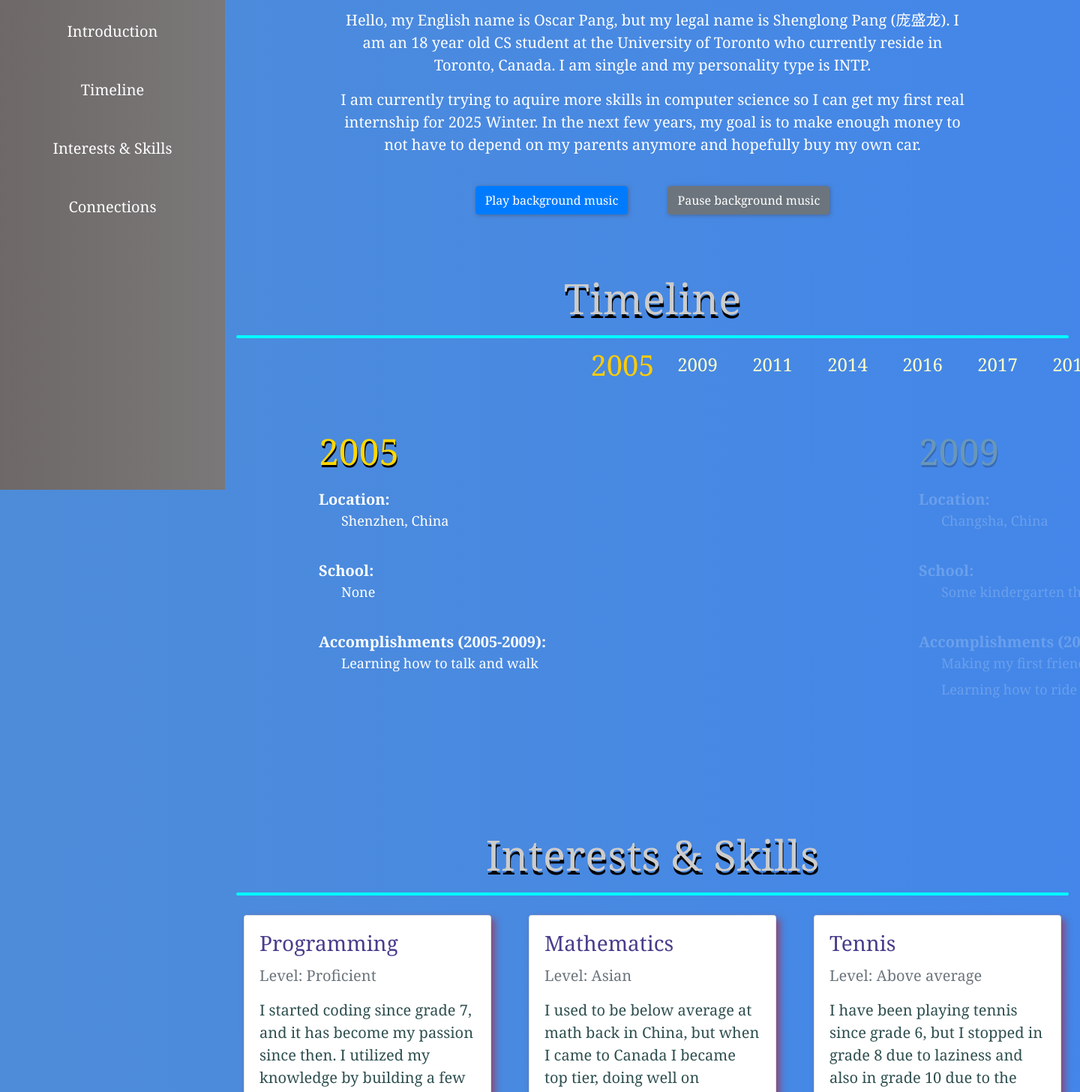
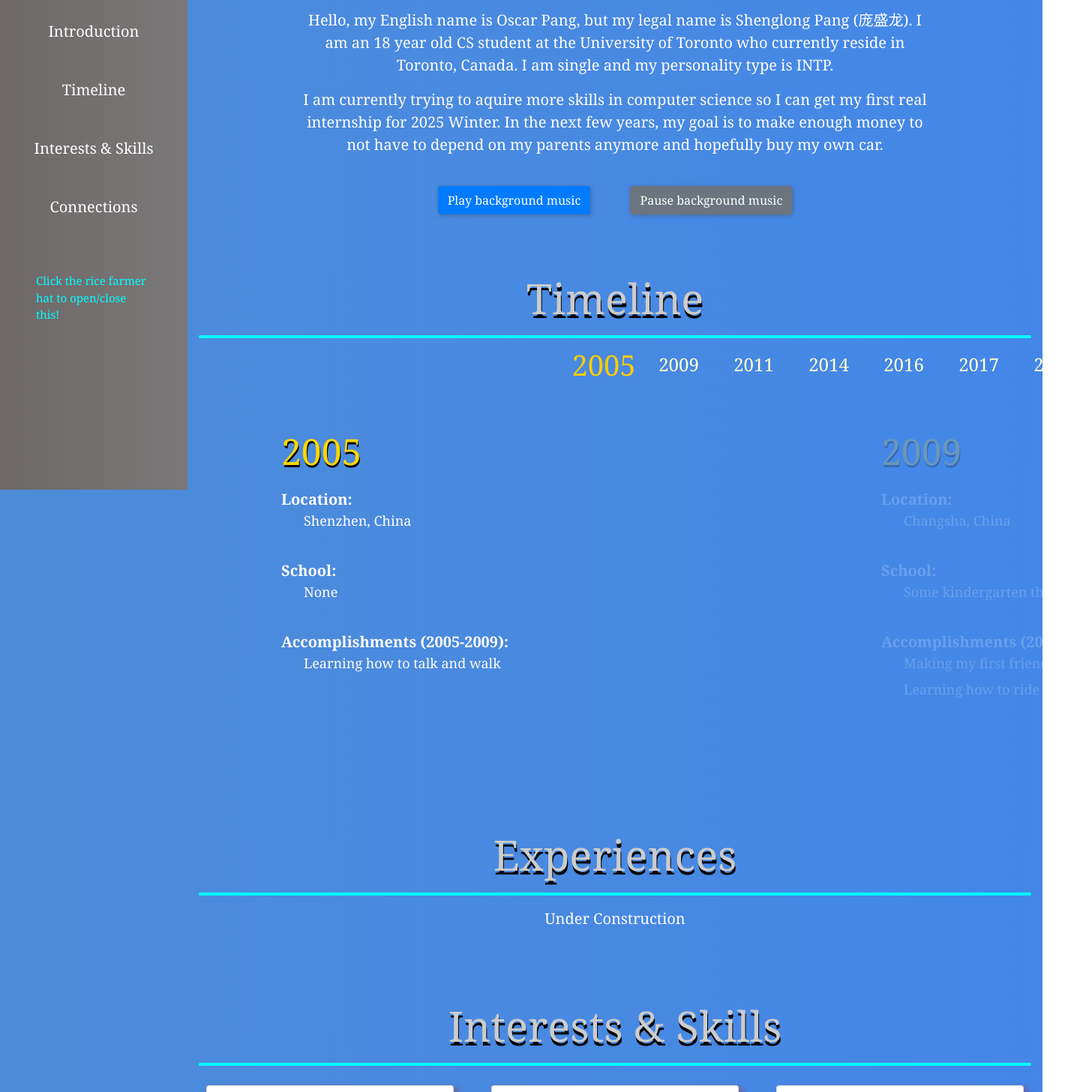
Before and after one commit to RiceFarmer1/Personal_Site, a plain HTML site: page index.html in a window 1280 px wide. Shown: the part 147-1603 px from the top of the page at 75% size, 1440 px wide, since content can reach past the window. Drawn offline with nearby package versions, Linux system fonts and the light colour scheme.

Commit message:
new section created

```diff
--- a/index.html
+++ b/index.html
@@ -34,6 +34,7 @@
                 <li class="nav-item my-3">
                     <a class="nav-link" href="#Connections">Connections</a>
                 </li>
+                <p class="my-5 mx-5" style="color:aqua; font-size: 15px;">Click the rice farmer hat to open/close this!</p>
             </ul>
         </div>
     </nav>
@@ -218,6 +219,17 @@
           </ul>
       </div>
 
+      <!-- Experiences -->
+      <div class="container mt-5" id="Experiences">
+        <h1 class="display-4 text-center"><b>Experiences</b></h1>
+        <hr>
+        <p class="text-center">Under Construction</p>
+        <div class="row">
+        </div>
+      </div>
+
+      <br>
+
       <!-- Interests & Skills -->
       <div class="container mt-5" id="InterestsSkills">
           <h1 class="display-4 text-center"><b>Interests & Skills</b></h1>
--- a/style.css
+++ b/style.css
@@ -23,7 +23,7 @@ body {
 }
 
 .sidebar {
-  width: 300px;
+  width: 250px;
   height: 100%;
   position: fixed;
   background: linear-gradient(270deg, #7a7878, #6e6868);
@@ -40,12 +40,12 @@ body {
 }
 
 .sidebar-closed {
-  margin-left: -300px;
+  margin-left: -250px;
 }
 
 .content {
   flex: 1;
-  margin-left: 300px;
+  margin-left: 250px;
   transition: margin-left 0.3s;
 }
 
```
